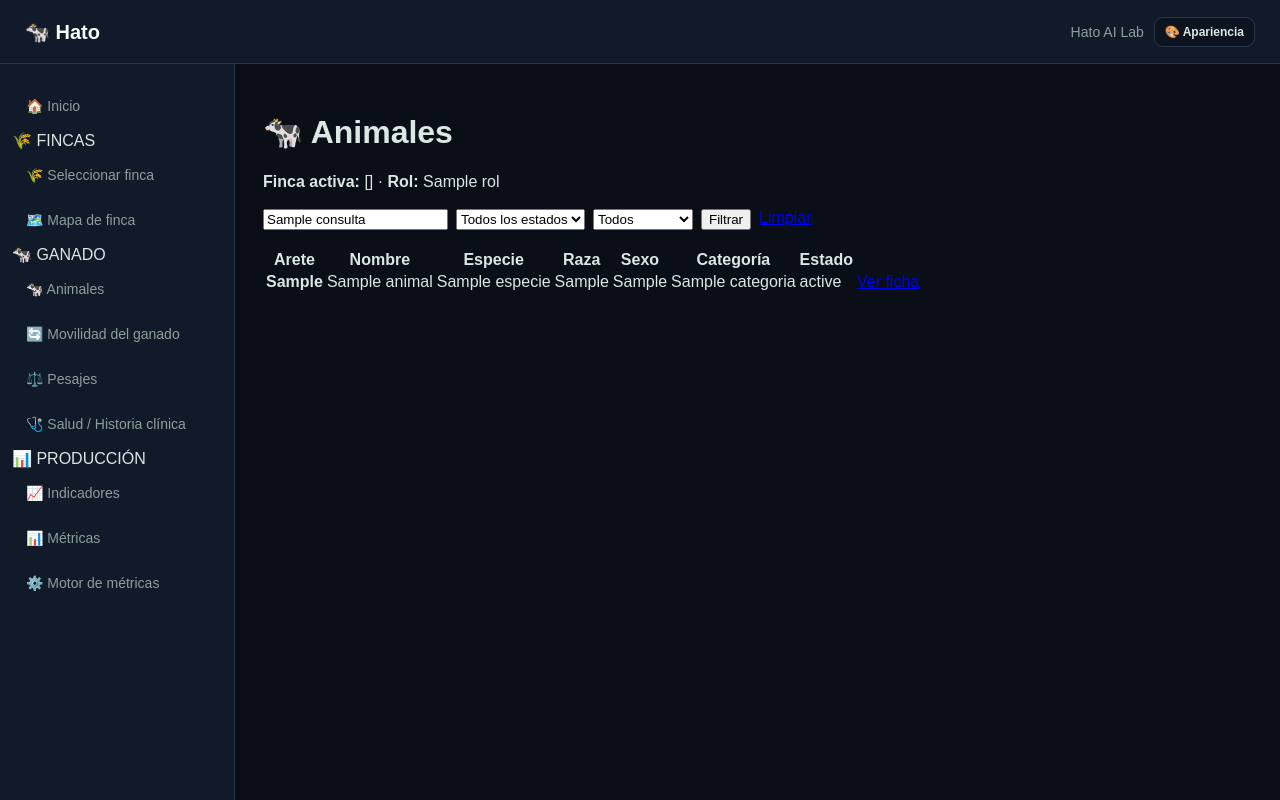
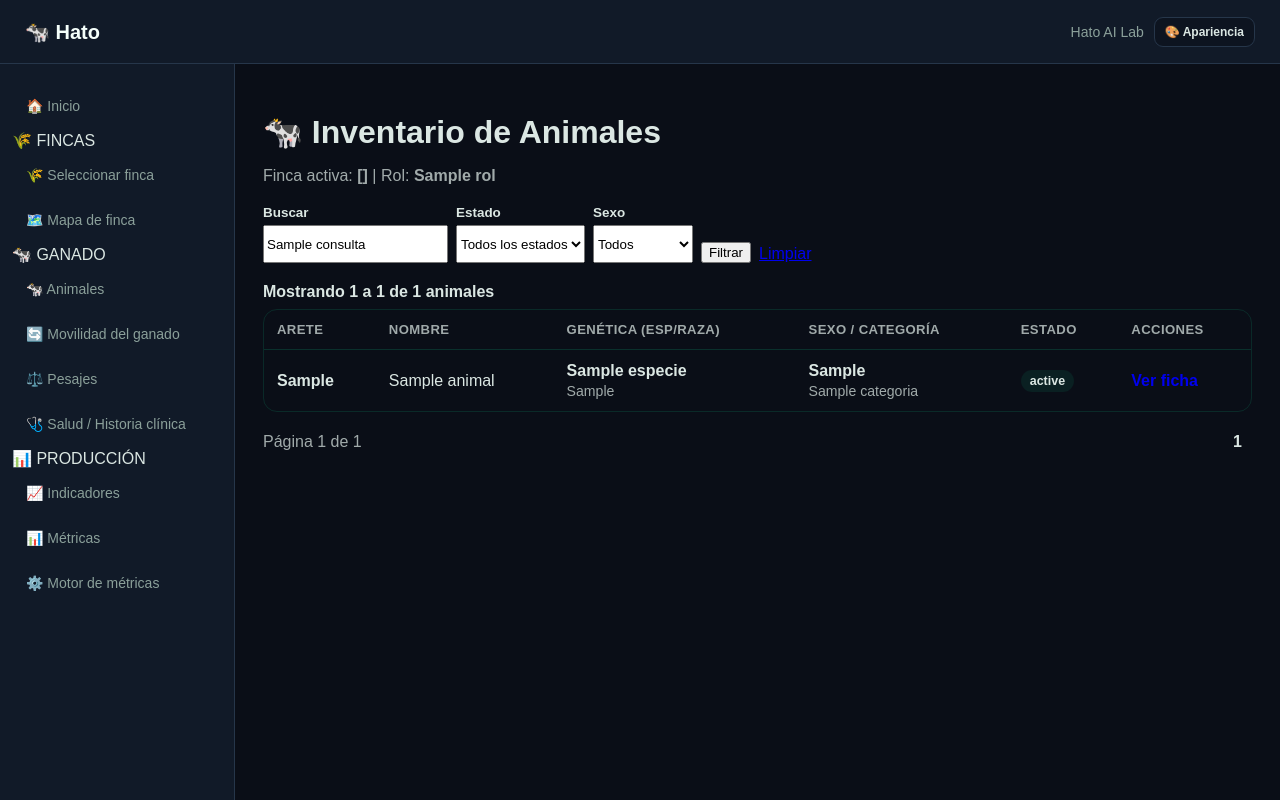
Before and after one commit to hata1010/hato-ai-lab, a Django app: template apps/ganado/templates/ganado/animales_lista.html in a window 1280 px wide. Run offline with Django 5.2, Linux system fonts and the light colour scheme; the template is opened without the code that fills it: most values are stand-ins (such as "Sample title", 1, 10 or a date in 2020).

Commit message:
feat(ganado): aplica patron visual al inventario

```diff
--- a/apps/ganado/templates/ganado/animales_lista.html
+++ b/apps/ganado/templates/ganado/animales_lista.html
@@ -1,45 +1,128 @@
 {% extends "administrador/base.html" %}
 
-{% block title %}Animales · {{ finca.nombre }}{% endblock %}
+{% block title %}Inventario de Animales · {{ finca.nombre }}{% endblock %}
 
 {% block content %}
-<h1>🐄 Animales</h1>
-<p><strong>Finca activa:</strong> {{ finca.nombre }} · <strong>Rol:</strong> {{ rol|default:"—" }}</p>
+<style>
+    .inventario-page { max-width: 1180px; margin: 0 auto; }
+    .inventario-header { margin-bottom: 20px; }
+    .inventario-header h1 { margin-bottom: 6px; }
+    .muted { opacity: .72; }
+    .toolbar { display: flex; justify-content: space-between; gap: 14px; align-items: end; flex-wrap: wrap; margin: 20px 0; }
+    .filters { display: flex; gap: 8px; flex-wrap: wrap; align-items: end; }
+    .filter-field { display: grid; gap: 5px; }
+    .filter-field label { font-weight: 700; font-size: .84rem; }
+    .filters input, .filters select { min-height: 38px; box-sizing: border-box; }
+    .primary-action { display: inline-block; padding: 10px 14px; border-radius: 9px; text-decoration: none; font-weight: 800; background: var(--hato-primary); color: white; }
+    .table-wrap { overflow-x: auto; border: 1px solid color-mix(in srgb, var(--hato-primary) 16%, transparent); border-radius: 14px; }
+    .inventory-table { width: 100%; border-collapse: collapse; min-width: 820px; }
+    .inventory-table th, .inventory-table td { padding: 12px 13px; border-bottom: 1px solid color-mix(in srgb, var(--hato-primary) 10%, transparent); text-align: left; vertical-align: middle; }
+    .inventory-table th { font-size: .82rem; text-transform: uppercase; letter-spacing: .03em; opacity: .72; }
+    .inventory-table tbody tr:last-child td { border-bottom: 0; }
+    .secondary { display: block; opacity: .72; font-size: .88rem; margin-top: 3px; }
+    .status { display: inline-block; padding: 4px 9px; border-radius: 999px; font-size: .78rem; font-weight: 800; background: color-mix(in srgb, var(--hato-primary) 10%, transparent); }
+    .actions-cell { white-space: nowrap; }
+    .view-link { font-weight: 800; text-decoration: none; }
+    .empty { padding: 28px; text-align: center; }
+    .summary { margin: 14px 0 8px; font-weight: 700; }
+    .pagination { display: flex; justify-content: space-between; align-items: center; gap: 10px; flex-wrap: wrap; margin-top: 14px; }
+    .pagination-links { display: flex; align-items: center; gap: 6px; flex-wrap: wrap; }
+    .page-link { display: inline-block; padding: 7px 10px; border: 1px solid color-mix(in srgb, var(--hato-primary) 18%, transparent); border-radius: 8px; text-decoration: none; }
+    .page-current { font-weight: 800; padding: 7px 10px; }
+</style>
 
-<div style="display:flex;justify-content:space-between;gap:12px;align-items:center;flex-wrap:wrap;margin:18px 0;">
-    <form method="get" style="display:flex;gap:8px;flex-wrap:wrap;">
-        <input type="search" name="q" value="{{ consulta }}" placeholder="Arete o nombre">
-        <select name="estado">
+<div class="inventario-page">
+    <header class="inventario-header">
+        <h1>🐄 Inventario de Animales</h1>
+        <p class="muted">Finca activa: <strong>{{ finca.nombre }}</strong> | Rol: <strong>{{ rol }}</strong></p>
+    </header>
+
+    <div class="toolbar">
+        <form method="get" class="filters">
+            <div class="filter-field">
+                <label for="id_buscar">Buscar</label>
+                <input id="id_buscar" type="search" name="q" value="{{ consulta }}" placeholder="Arete o nombre">
+            </div>
+            <div class="filter-field">
+                <label for="id_estado">Estado</label>
+                <select id="id_estado" name="estado">
                     <option value="">Todos los estados</option>
                     {% for value,label in estados %}<option value="{{ value }}" {% if estado_actual == value %}selected{% endif %}>{{ label }}</option>{% endfor %}
                 </select>
-        <select name="sexo">
+            </div>
+            <div class="filter-field">
+                <label for="id_sexo">Sexo</label>
+                <select id="id_sexo" name="sexo">
                     <option value="">Todos</option>
                     {% for value,label in sexos %}<option value="{{ value }}" {% if sexo_actual == value %}selected{% endif %}>{{ label }}</option>{% endfor %}
                 </select>
+            </div>
             <button type="submit">Filtrar</button>
             <a href="{% url 'ganado:lista_animales' %}">Limpiar</a>
         </form>
-    {% if puede_gestionar %}<a href="{% url 'ganado:crear_animal' %}">➕ Registrar animal</a>{% endif %}
+        {% if puede_gestionar %}<a class="primary-action" href="{% url 'ganado:crear_animal' %}">🐄 Registrar Ingreso</a>{% endif %}
     </div>
 
-<table>
-    <thead><tr><th>Arete</th><th>Nombre</th><th>Especie</th><th>Raza</th><th>Sexo</th><th>Categoría</th><th>Estado</th><th></th></tr></thead>
+    <div class="summary">
+        Mostrando {{ pagina.start_index }} a {{ pagina.end_index }} de {{ paginator.count }} animales
+    </div>
+
+    <div class="table-wrap">
+        <table class="inventory-table">
+            <thead>
+                <tr>
+                    <th>Arete</th>
+                    <th>Nombre</th>
+                    <th>Genética (Esp/Raza)</th>
+                    <th>Sexo / Categoría</th>
+                    <th>Estado</th>
+                    <th>Acciones</th>
+                </tr>
+            </thead>
             <tbody>
             {% for animal in animales %}
                 <tr>
                     <td><strong>{{ animal.numero_arete }}</strong></td>
                     <td>{{ animal.nombre_propio|default:"—" }}</td>
-            <td>{{ animal.especie }}</td>
-            <td>{{ animal.raza_declarada|default:"—" }}</td>
-            <td>{{ animal.get_sexo_display }}</td>
-            <td>{{ animal.categoria|default:"—" }}</td>
-            <td>{{ animal.get_estado_display }}</td>
-            <td><a href="{% url 'ganado:detalle_animal' animal.id %}">Ver ficha</a></td>
+                    <td>
+                        <strong>{{ animal.especie }}</strong>
+                        <span class="secondary">{{ animal.raza_declarada|default:"—" }}</span>
+                    </td>
+                    <td>
+                        <strong>{{ animal.get_sexo_display }}</strong>
+                        <span class="secondary">{{ animal.categoria|default:"—" }}</span>
+                    </td>
+                    <td><span class="status">{{ animal.get_estado_display }}</span></td>
+                    <td class="actions-cell"><a class="view-link" href="{% url 'ganado:detalle_animal' animal.id %}">Ver ficha</a></td>
                 </tr>
             {% empty %}
-        <tr><td colspan="8">No hay animales registrados en la finca activa.</td></tr>
+                <tr><td class="empty" colspan="6">No hay animales registrados en la finca activa.</td></tr>
             {% endfor %}
             </tbody>
         </table>
+    </div>
+
+    {% if paginator.count %}
+    <nav class="pagination" aria-label="Paginación de animales">
+        <span class="muted">Página {{ pagina.number }} de {{ paginator.num_pages }}</span>
+        <div class="pagination-links">
+            {% if pagina.has_previous %}
+                <a class="page-link" href="?{% if parametros_paginacion %}{{ parametros_paginacion }}&{% endif %}page={{ pagina.previous_page_number }}">Anterior</a>
+            {% endif %}
+            {% for numero in paginator.page_range %}
+                {% if numero == pagina.number %}
+                    <span class="page-current" aria-current="page">{{ numero }}</span>
+                {% elif numero == 1 or numero == paginator.num_pages or numero|add:"-1" == pagina.number or numero|add:"1" == pagina.number %}
+                    <a class="page-link" href="?{% if parametros_paginacion %}{{ parametros_paginacion }}&{% endif %}page={{ numero }}">{{ numero }}</a>
+                {% elif numero == 2 and pagina.number > 4 or numero == paginator.num_pages|add:"-1" and pagina.number < paginator.num_pages|add:"-3" %}
+                    <span class="page-current">…</span>
+                {% endif %}
+            {% endfor %}
+            {% if pagina.has_next %}
+                <a class="page-link" href="?{% if parametros_paginacion %}{{ parametros_paginacion }}&{% endif %}page={{ pagina.next_page_number }}">Siguiente</a>
+            {% endif %}
+        </div>
+    </nav>
+    {% endif %}
+</div>
 {% endblock %}
```
Lines whose indentation alone changed are shown as unchanged.
